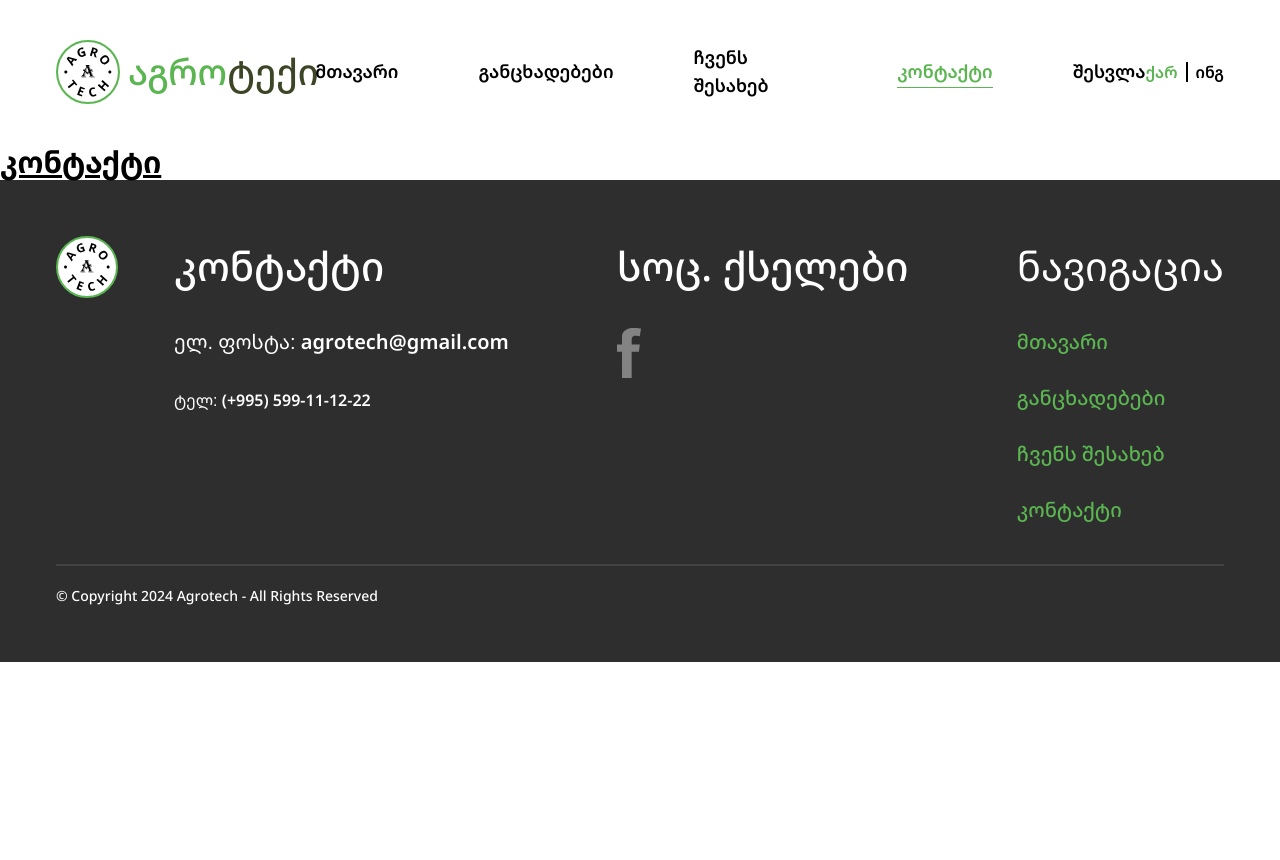
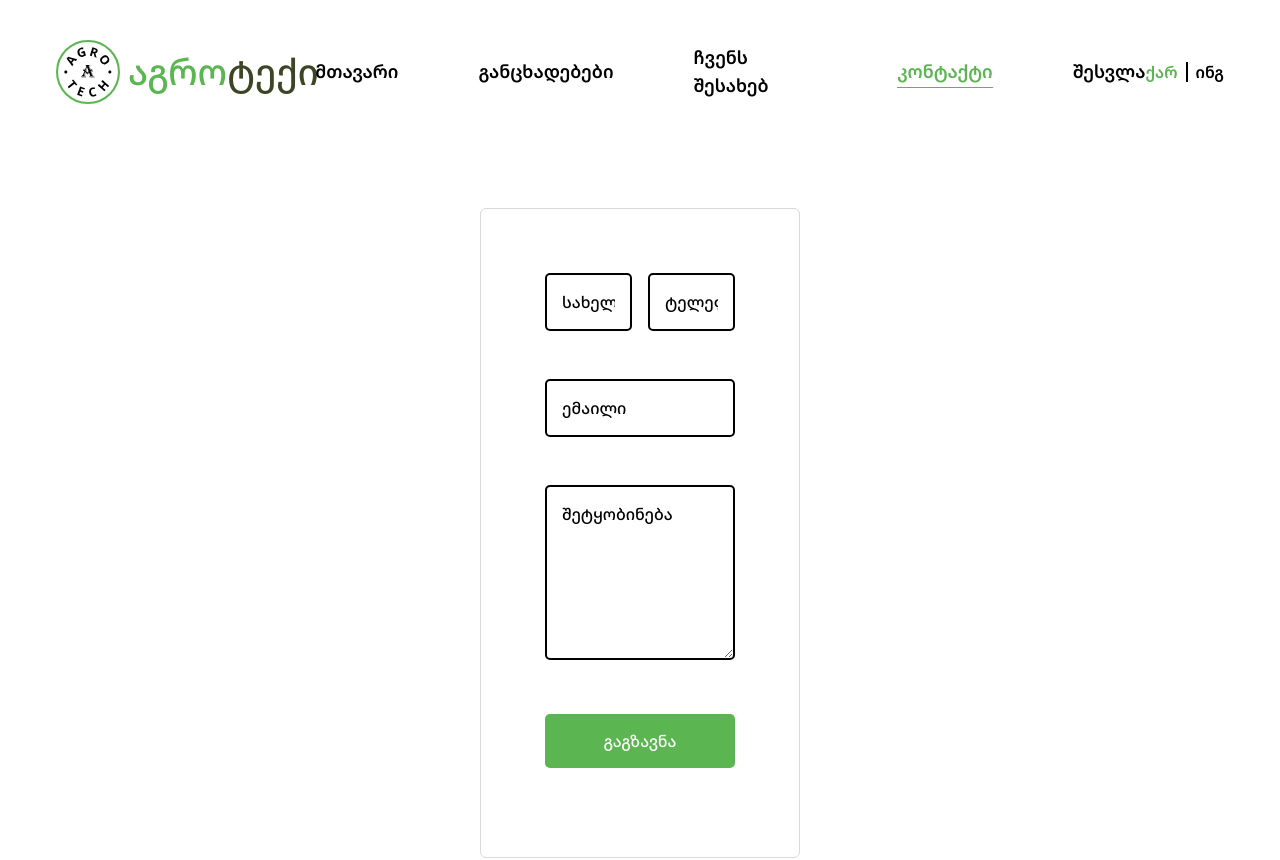
Before and after one commit to agrotech-ge/agro-tech-front, a Vue app: page /contact in a window 1280 px wide. Shown: the top 860 px of the page. Before the commit the page ends 800 px from the top, so only its background shows below. Built offline with nearby package versions, Linux system fonts and the light colour scheme; no server answers; what vue-recaptcha-v3 would draw is missing.

Commit message:
კონტაქტი: ანიმირებული ინფუთის textarea-ს დარენდერების ფუნქციონალი დინამიური სიმაღლით.

```diff
--- a/src/components/auth/AnimatedInput.vue
+++ b/src/components/auth/AnimatedInput.vue
@@ -1,5 +1,6 @@
 <template>
   <div class="relative">
+    <template v-if="!isTextarea">
       <input
           v-model="value"
           :placeholder="!focused ? placeholder : ''"
@@ -8,6 +9,17 @@
           @focusin="focused = true"
           @focusout="focused = false"
       />
+    </template>
+    <template v-else>
+      <textarea
+          v-model="value"
+          :placeholder="!focused ? placeholder : ''"
+          :style="{ height: height }"
+          class="w-full border-2 border-black font-medium placeholder-black rounded-[5px] p-[15px] hover:border-primary hover:cursor-pointer focus:outline-primary focus:cursor-auto"
+          @focusin="focused = true"
+          @focusout="focused = false"
+      ></textarea>
+    </template>
     <transition>
       <label
           v-if="focused || value"
@@ -17,7 +29,7 @@
       />
     </transition>
     <img
-        v-if="showPasswordToggle"
+        v-if="showPasswordToggle && !isTextarea"
         @click="togglePasswordVisibility"
         class="absolute top-[15px] right-[15px] hover:cursor-pointer"
         :src="showPassword ? '/src/assets/icons/hide-password.svg' : '/src/assets/icons/show-password.svg'"
@@ -27,26 +39,34 @@
 </template>
 
 <script setup>
-import {ref} from "vue";
+import {ref} from "vue"
 
 defineProps({
   placeholder: {
     type: String,
-    required: true,
+    required: true
   },
   showPasswordToggle: {
     type: Boolean,
-    default: false,
+    default: false
   },
-});
+  isTextarea: {
+    type: Boolean,
+    default: false
+  },
+  height: {
+    type: String,
+    default: 'auto'
+  }
+})
 
-const showPassword = ref(false);
-const value = defineModel();
-const focused = ref(false);
+const showPassword = ref(false)
+const value = defineModel()
+const focused = ref(false)
 
 const togglePasswordVisibility = () => {
-  showPassword.value = !showPassword.value;
-};
+  showPassword.value = !showPassword.value
+}
 </script>
 
 <style scoped>
--- /dev/null
+++ b/src/composables/useContact.js
@@ -0,0 +1,14 @@
+import {ref} from "vue";
+
+const useContact = () => {
+    const data = ref({
+        name: '',
+        phone: '',
+        email: '',
+        message: ''
+    })
+
+    return {data}
+}
+
+export default useContact
--- a/src/views/Contact.vue
+++ b/src/views/Contact.vue
@@ -1,5 +1,27 @@
+<script setup>
+import AnimatedInput from "/src/components/auth/AnimatedInput.vue"
+import useContact from "/src/composables/useContact.js"
+
+const {data} = useContact()
+</script>
+
 <template>
-  <h1 class="text-3xl font-bold underline">
-    კონტაქტი
-  </h1>
+  <div class="flex items-center justify-center pt-16 pb-32">
+    <form @submit.prevent="console.log(data)"
+          class="w-1/4 border border-[#D9D9D9] rounded-md p-16 flex flex-col gap-y-12">
+      <div class="grid grid-cols-2 gap-x-4">
+        <animated-input placeholder="სახელი" v-model="data.name"/>
+
+        <animated-input placeholder="ტელეფონი" v-model="data.phone"/>
+      </div>
+
+      <animated-input placeholder="ემაილი" v-model="data.email"/>
+
+      <animated-input placeholder="შეტყობინება" v-model="data.message" is-textarea height="175px"/>
+
+      <button class="w-full font-medium text-white bg-primary py-[15px] rounded-[5px] mb-[25px] hover:shadow-xl">
+        გაგზავნა
+      </button>
+    </form>
+  </div>
 </template>
```
Lines whose indentation alone changed are shown as unchanged.
